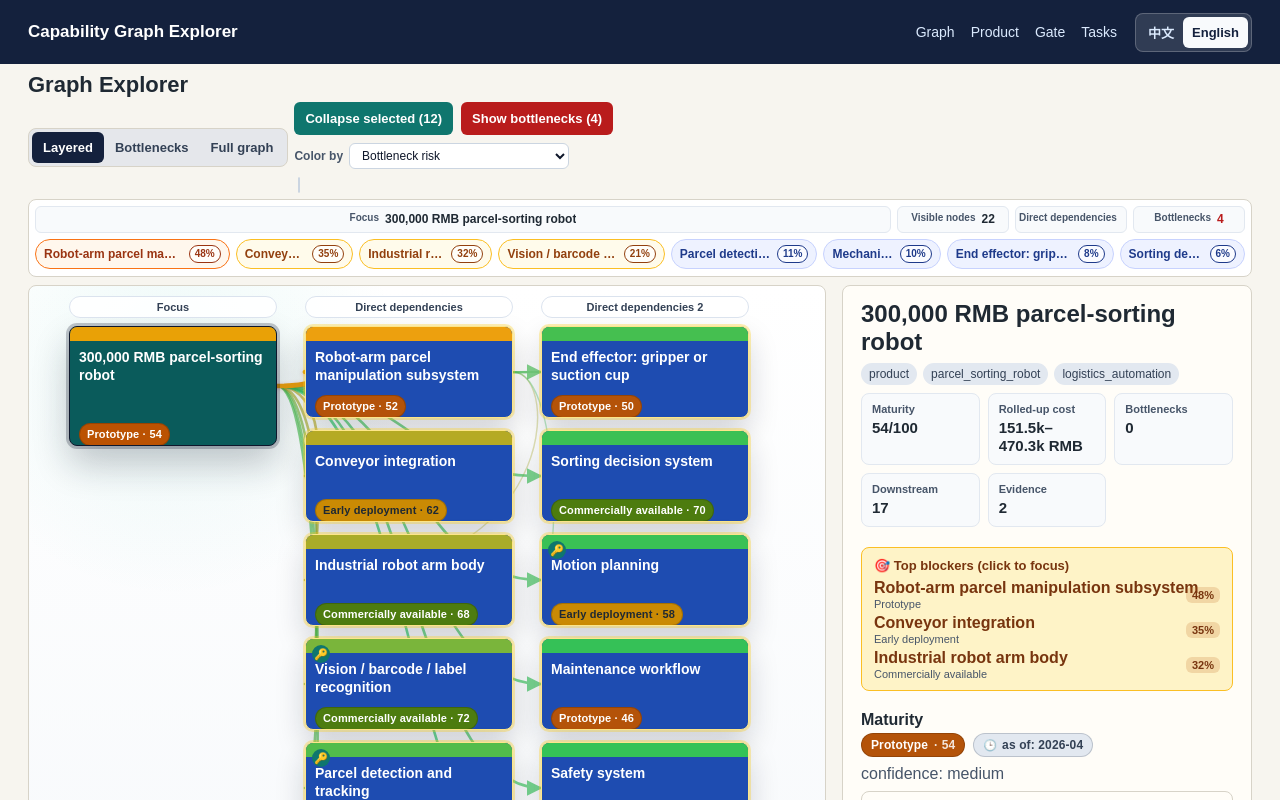
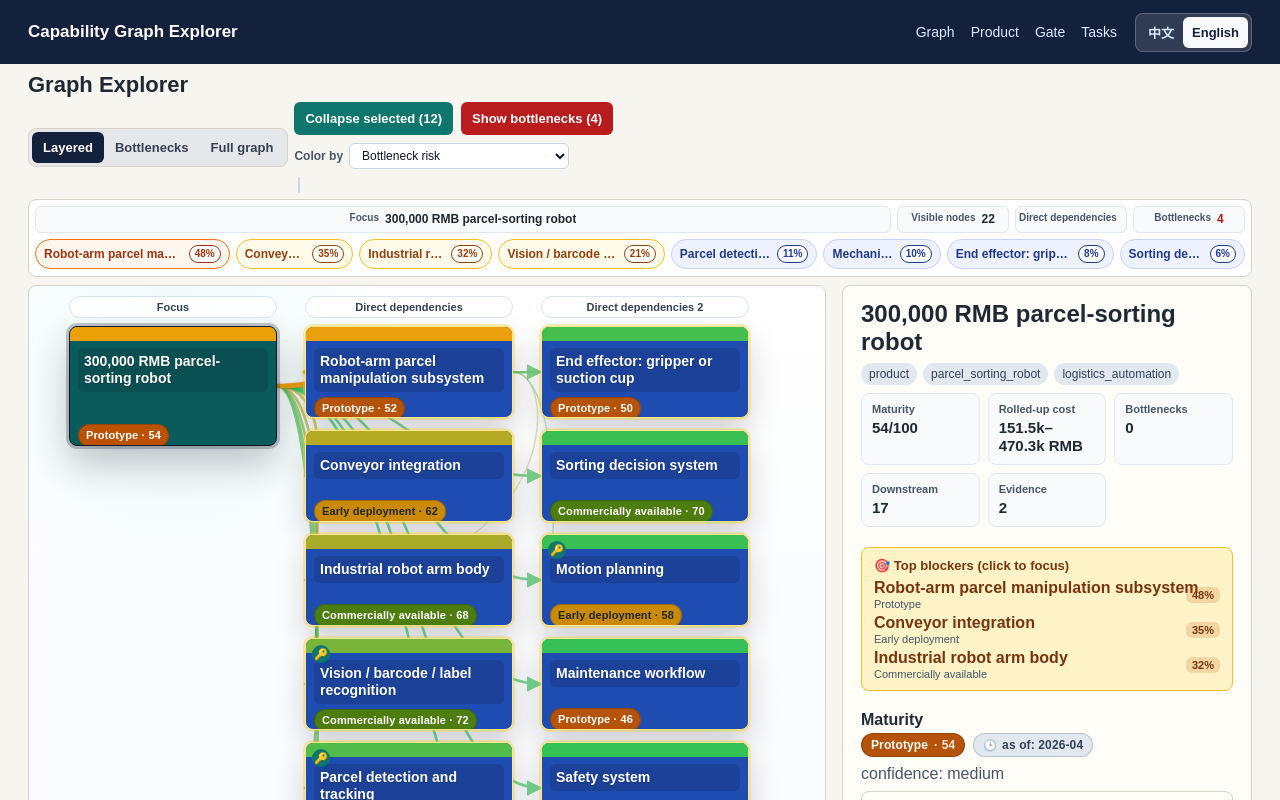
Before and after one commit to drt030/mincut, a Next.js app: page /graph in a window 1280 px wide. Shown: the top 800 px of the page. Built offline with nearby package versions, Linux system fonts and the light colour scheme.

Commit message:
Strengthen overview node titles

```diff
--- a/src/app/globals.css
+++ b/src/app/globals.css
@@ -745,13 +745,18 @@ li {
 }
 
 .graph-node-card.compact .graph-node-title {
+  background: rgba(15, 23, 42, 0.18);
+  border-radius: 6px;
   font-size: 14px;
+  line-height: 1.2;
+  padding: 5px 6px;
+  text-shadow: 0 1px 1px rgba(15, 23, 42, 0.28);
   -webkit-line-clamp: 2;
 }
 
 .graph-node-card.compact .graph-node-inner {
-  gap: 6px;
-  padding: 8px 9px 9px;
+  gap: 5px;
+  padding: 7px 8px 8px;
 }
 
 /*
```
